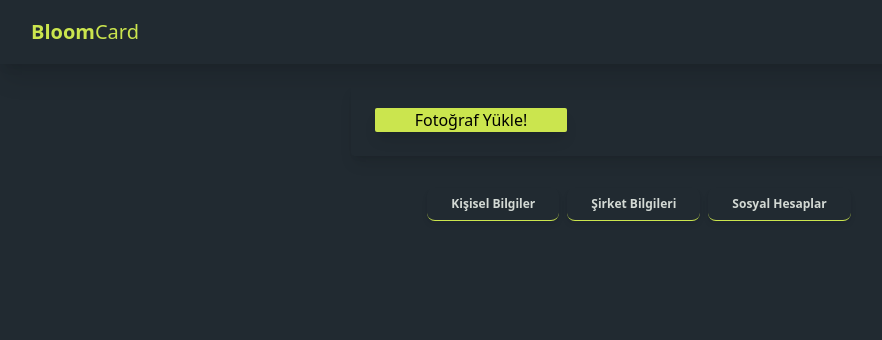
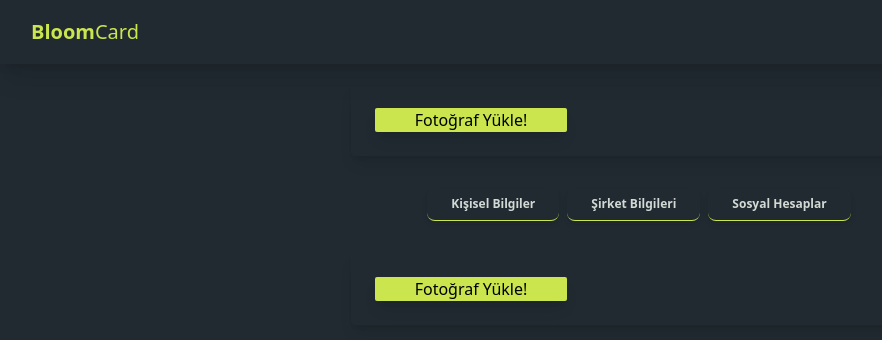
Before and after one commit to Hcagil/BloomCardFrontend, a React (Create React App) app in the folder bloom-card-ui/: page / in a window 1280 px wide. Shown: the top 340 px of the page, without its empty margins (1-883 px from the left). Built offline with nearby package versions, Linux system fonts and the light colour scheme.

Commit message:
delete homepage on test page

```diff
--- a/bloom-card-ui/src/App.js
+++ b/bloom-card-ui/src/App.js
@@ -1,5 +1,5 @@
 import { useState, useEffect } from "react";
-import { Route, Routes, NavLink } from "react-router-dom";
+import { Route, Routes, NavLink, useLocation } from "react-router-dom";
 import { UserProvider } from './components/UserContext.jsx';  // Import UserProvider
 import PersonalInfo from "./forms/PersonalInfo";
 import CompanyInfo from "./forms/CompanyInfo";
@@ -34,6 +34,8 @@
   });
   const [activeTab, setActiveTab] = useState('');
 
+  const location = useLocation();
+
   useEffect(() => {
     const savedPersonalInfo = localStorage.getItem('personalInfo');
     if (savedPersonalInfo) {
@@ -58,10 +60,10 @@
   return (
     <UserProvider>
       <div className="App bg-darkgrey">
-      <Navi />
-      <Homepage/>
+        {location.pathname !== "/test" && <Navi />}
+        {location.pathname !== "/test" && <Homepage />}
+        {location.pathname !== "/test" && (
           <nav className="items-center flex justify-between space-x-2 tabs">
-
             <NavLink
               className={`align-middle select-none font-sans font-bold text-center transition-all disabled:opacity-50 disabled:shadow-none disabled:pointer-events-none text-xs py-2 px-6 rounded-lg ${activeTab === 'Kişisel Bilgiler' ? 'bg-green text-darkgrey' : 'border-b border-[#cbe54e] text-white'} shadow-md shadow-gray-900/10 hover:shadow-lg hover:shadow-gray-900/20 focus:opacity-[0.85] focus:shadow-none active:opacity-[0.85] active:shadow-none`}
               to="/personal"
@@ -84,8 +86,9 @@
               Sosyal Hesaplar
             </NavLink>
           </nav>
+        )}
         <Routes>
-        <Route path="/home" element={<Homepage />} />
+          <Route path="/" element={<Homepage />} />
           <Route
             path="/personal"
             element={<PersonalInfo personalInfo={personalInfo} setPersonalInfo={setPersonalInfo} />}
@@ -99,8 +102,8 @@
             element={<SocialAccounts socialAccounts={socialAccounts} setSocialAccounts={setSocialAccounts} />}
           />
           <Route path="/test" element={<Card />} />
-        {/*<Route path="/register" element={<Register />} />
-        <Route path="/login" element={<Login />} />**/}
+          {/* <Route path="/register" element={<Register />} />
+          <Route path="/login" element={<Login />} /> */}
         </Routes>
       </div>
     </UserProvider>
```
Lines whose indentation alone changed are shown as unchanged.
